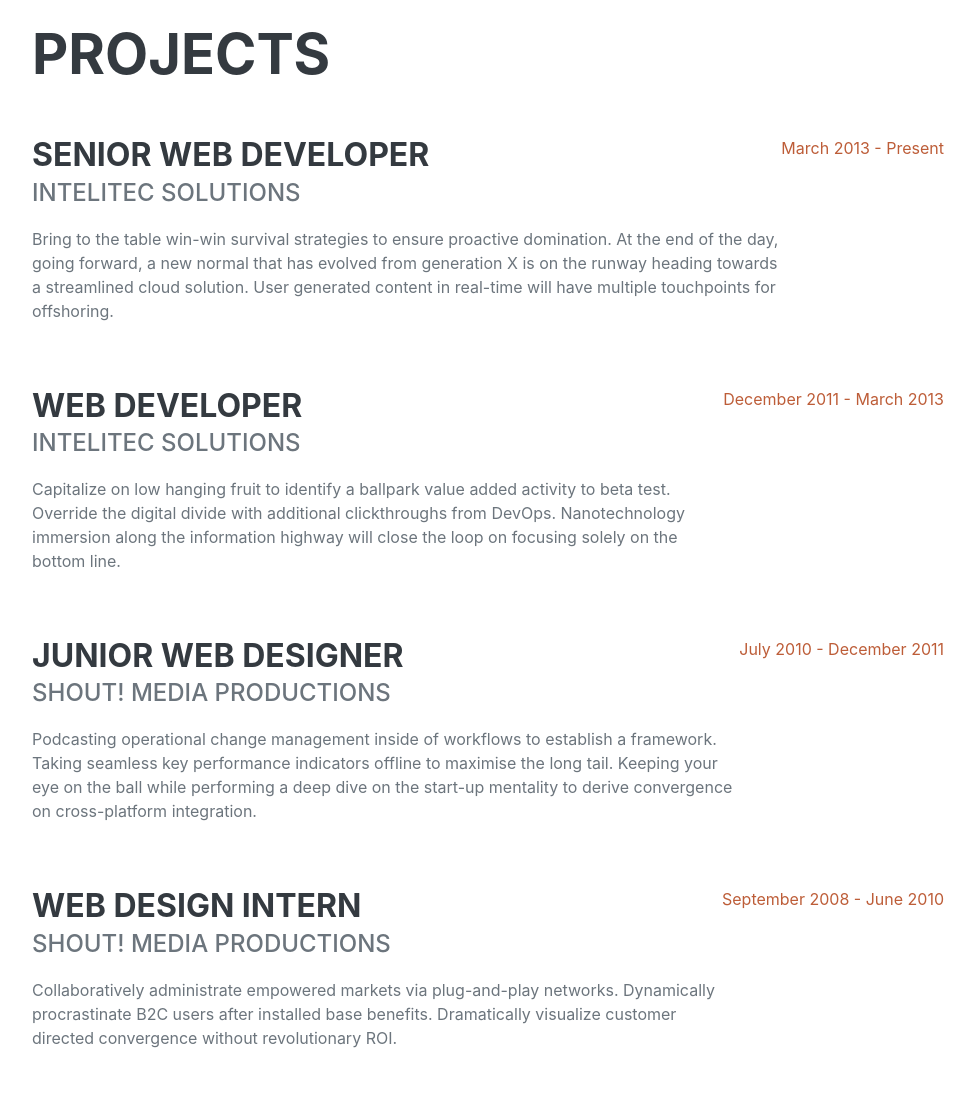
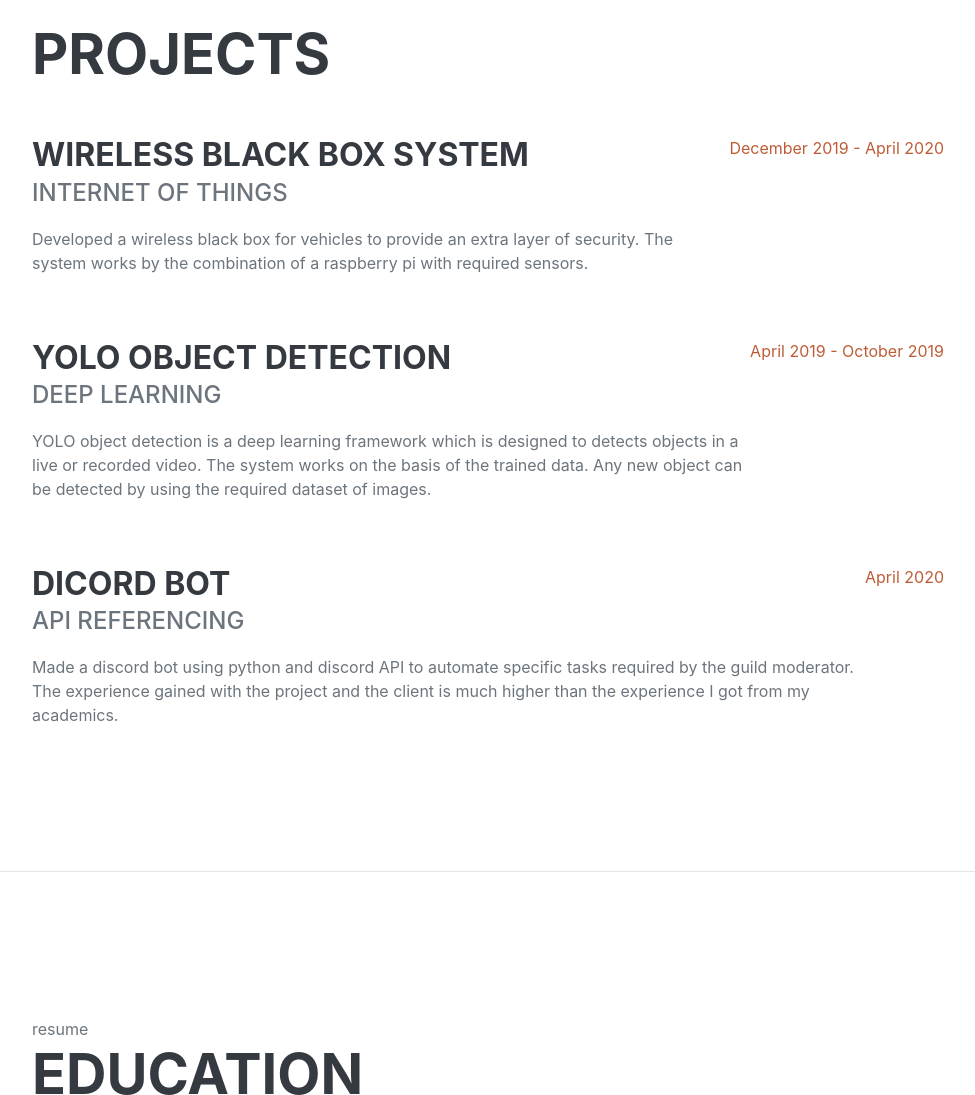
Before and after one commit to kingsamurai123/kingsamurai123.github.io, a plain HTML site: page about.html in a window 1280 px wide. Shown: the part 860-1955 px from the top of the page, without its empty margins (288-1263 px from the left). Drawn offline with nearby package versions, Linux system fonts and the light colour scheme; a web font is replaced by a local one.

Commit message:
Projects
Edited Projects section

```diff
--- a/about.html
+++ b/about.html
@@ -70,36 +70,36 @@
                         <h2 class="mb-5">Projects</h2>
                         <div class="d-flex flex-column flex-md-row justify-content-between mb-5">
                             <div class="flex-grow-1">
-                                <h3 class="mb-0">Senior Web Developer</h3>
-                                <div class="subheading mb-3">Intelitec Solutions</div>
-                                <p>Bring to the table win-win survival strategies to ensure proactive domination. At the end of the day, going forward, a new normal that has evolved from generation X is on the runway heading towards a streamlined cloud solution. User generated content in real-time will have multiple touchpoints for offshoring.</p>
+                                <h3 class="mb-0">Wireless Black Box System</h3>
+                                <div class="subheading mb-3">Internet of Things</div>
+                                <p>Developed a wireless black box for vehicles to provide an extra layer of security. The system works by the combination of a raspberry pi with required sensors.</p>
                             </div>
-                            <div class="flex-shrink-0"><span class="text-primary">March 2013 - Present</span></div>
+                            <div class="flex-shrink-0"><span class="text-primary">December 2019 -  April 2020</span></div>
                         </div>
                         <div class="d-flex flex-column flex-md-row justify-content-between mb-5">
                             <div class="flex-grow-1">
-                                <h3 class="mb-0">Web Developer</h3>
-                                <div class="subheading mb-3">Intelitec Solutions</div>
-                                <p>Capitalize on low hanging fruit to identify a ballpark value added activity to beta test. Override the digital divide with additional clickthroughs from DevOps. Nanotechnology immersion along the information highway will close the loop on focusing solely on the bottom line.</p>
+                                <h3 class="mb-0">YOLO object detection</h3>
+                                <div class="subheading mb-3">Deep Learning</div>
+                                <p>YOLO object detection is a deep learning framework which is designed to detects objects in a live or recorded video. The system works on the basis of the trained data. Any new object can be detected by using the required dataset of images.</p>
                             </div>
-                            <div class="flex-shrink-0"><span class="text-primary">December 2011 - March 2013</span></div>
+                            <div class="flex-shrink-0"><span class="text-primary">April 2019 - October 2019</span></div>
                         </div>
                         <div class="d-flex flex-column flex-md-row justify-content-between mb-5">
                             <div class="flex-grow-1">
-                                <h3 class="mb-0">Junior Web Designer</h3>
-                                <div class="subheading mb-3">Shout! Media Productions</div>
-                                <p>Podcasting operational change management inside of workflows to establish a framework. Taking seamless key performance indicators offline to maximise the long tail. Keeping your eye on the ball while performing a deep dive on the start-up mentality to derive convergence on cross-platform integration.</p>
+                                <h3 class="mb-0">Dicord Bot</h3>
+                                <div class="subheading mb-3">API referencing</div>
+                                <p>Made a discord bot using python and discord API to automate specific tasks required by the guild moderator. The experience gained with the project and the client is much higher than the experience I got from my academics.</p>
                             </div>
-                            <div class="flex-shrink-0"><span class="text-primary">July 2010 - December 2011</span></div>
+                            <div class="flex-shrink-0"><span class="text-primary">April 2020</span></div>
                         </div>
-                        <div class="d-flex flex-column flex-md-row justify-content-between">
+                        <!-- <div class="d-flex flex-column flex-md-row justify-content-between">
                             <div class="flex-grow-1">
-                                <h3 class="mb-0">Web Design Intern</h3>
-                                <div class="subheading mb-3">Shout! Media Productions</div>
-                                <p>Collaboratively administrate empowered markets via plug-and-play networks. Dynamically procrastinate B2C users after installed base benefits. Dramatically visualize customer directed convergence without revolutionary ROI.</p>
+                                <h3 class="mb-0">project 4</h3>
+                                <div class="subheading mb-3">Technology</div>
+                                <p>Description</p>
                             </div>
                             <div class="flex-shrink-0"><span class="text-primary">September 2008 - June 2010</span></div>
-                        </div>
+                        </div> -->
                     </div>
                 </section>
                 <hr class="m-0" />
```
Also changed, not shown: index.html (+1 -1 lines).
